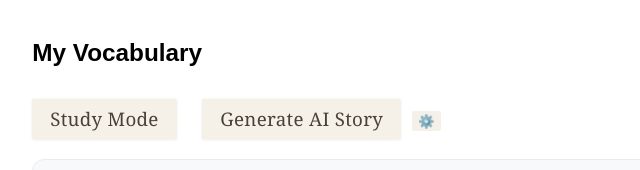
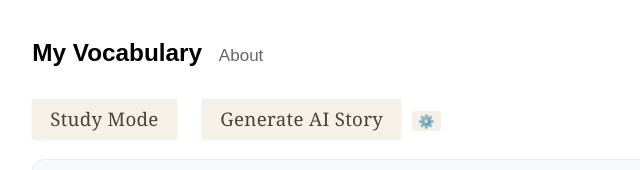
Before and after one commit to bluefisher80/contextDictionary, a website built with webpack: page wordList.html in a window 1280 px wide. Shown: the top 170 px of the page, 203-843 px from the left. Built offline with nearby package versions, Linux system fonts and the light colour scheme; some packages are replaced by stand-ins of ours.

Commit message:
feat: Add About link to website in extension word list page

```diff
--- a/wordList.html
+++ b/wordList.html
@@ -10,7 +10,7 @@
 <body>
 
 
-  <h3>My Vocabulary</h3>
+  <h3>My Vocabulary <a href="https://www.context-dictionary.com/" target="_blank" style="font-size: 0.7em; font-weight: normal; color: #666; text-decoration: none; margin-left: 10px;">About</a></h3>
 
   <div style="margin-bottom: 15px;">
     <button id="study-mode-button" class="btn-primary">Study Mode</button>
```
